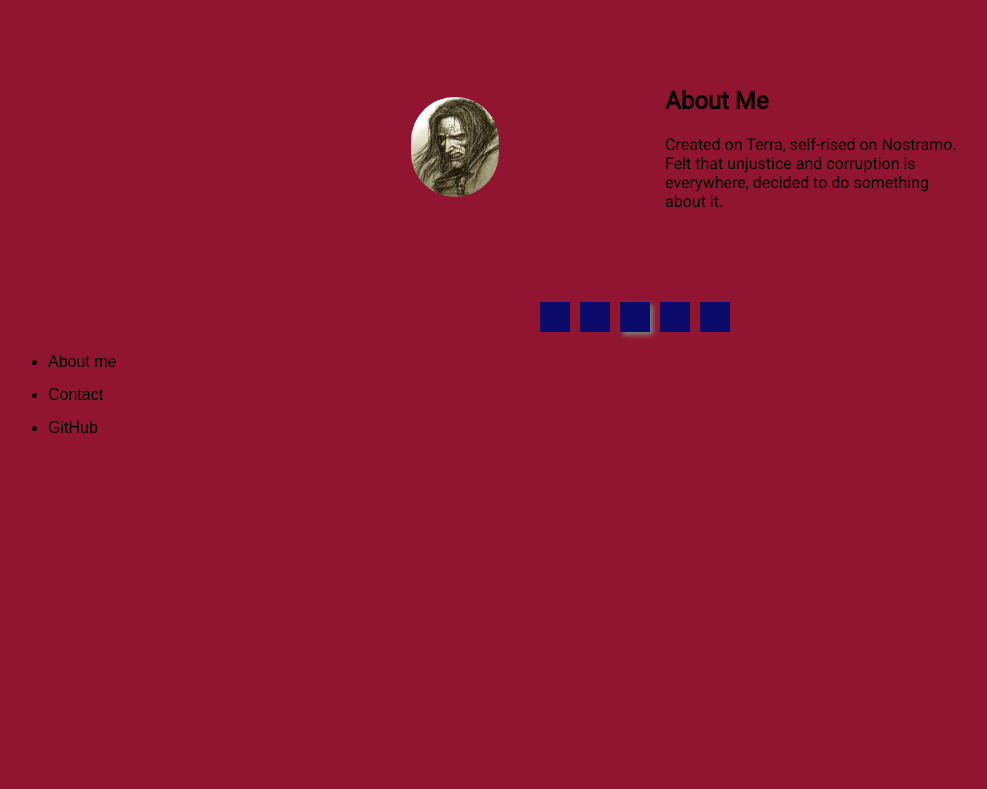
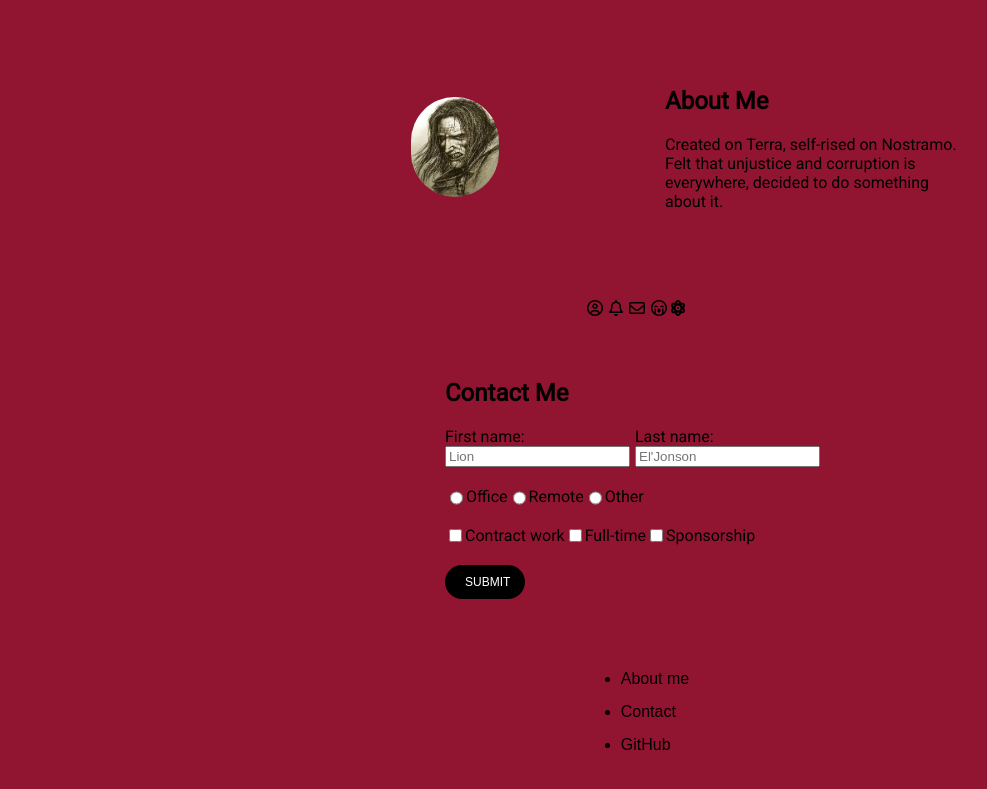
Before and after one commit to HubertKwiatkowski/AK-bootcamp, a plain HTML site: page ex01 - portfolio/index.html in a window 1280 px wide. Shown: the part 425-1214 px from the top of the page, without its empty margins (5-992 px from the left). Before the commit the page ends 886 px from the top, so only its background shows below. Drawn offline with Linux system fonts and the light colour scheme.

Commit message:
break points

```diff
--- a/ex01 - portfolio/index.html
+++ b/ex01 - portfolio/index.html
@@ -9,6 +9,7 @@
   <link rel="preconnect" href="https://fonts.googleapis.com">
   <link rel="preconnect" href="https://fonts.gstatic.com" crossorigin>
   <link href="https://fonts.googleapis.com/css2?family=Roboto&display=swap" rel="stylesheet">
+  <script src="https://kit.fontawesome.com/3a8f6052a2.js" crossorigin="anonymous"></script>
 
 </head>
 <body>
@@ -56,11 +57,46 @@
 
   </section>
   <section>
-    <div class="test"></div>
-    <div class="test"></div>
-    <div class="test" id="main"></div>
-    <div class="test"></div>
-    <div class="test"></div>
+    <i class="fa-regular fa-circle-user"></i>
+    <i class="fa-regular fa-bell"></i>
+    <i class="fa-regular fa-envelope"></i>
+    <i class="fa-regular fa-face-sad-cry"></i>
+    <i class="fa-solid fa-atom"></i>
+  </section>
+  <section>
+    <form action="">
+      <h2>Contact Me</h2>
+      <div class="input-section">
+        <div class="input-group">
+          <label for="first-name">First name:</label>
+          <input type="text" name="first-name" id="first-name" placeholder="Lion">
+        </div>
+        <div class="input-group">
+          <label for="last-name">Last name:</label>
+          <input type="text" name="last-name" id="last-name" placeholder="El'Jonson">
+        </div>
+      </div>
+
+      <div class="input-section">
+        <input type="radio" id="office-work" name="office-work" value="office-work">
+        <label for="office">Office</label>
+        <input type="radio" id="remote" name="remote" value="remote">
+        <label for="office">Remote</label>
+        <input type="radio" id="other" name="other" value="other">
+        <label for="other">Other</label>
+      </div>
+
+      <div class="input-section">
+        <input type="checkbox" id="contract" name="contract" placeholder="contract">
+        <label for="cotnract">Contract work</label>
+        <input type="checkbox" id="full-time" name="full-time" placeholder="full-time">
+        <label for="full-time">Full-time</label>
+        <input type="checkbox" id="sponsorship" name="sponsorship" placeholder="sponsorshipt">
+        <label for="sponsorship">Sponsorship</label>
+      </div>
+
+      <input type="submit" class="button" value="submit">
+    </form>
   </section>
   <footer>
     <ul>
--- a/ex01 - portfolio/styles.css
+++ b/ex01 - portfolio/styles.css
@@ -72,6 +72,17 @@ section {
   margin: 30px;
 }
 
+@media only screen and (max-width: 700px) {
+  .hero-image {
+    max-width: 700px;
+  }
+
+  .hero-image {
+    visibility: hidden;
+    height: 0px;
+  }
+}
+
 .styled-break {
   width: 30px;
   height: 5px;
@@ -118,8 +129,35 @@ section {
   box-shadow: inset -2px -2px 3px rgba(255, 255, 255, 0.6);
 }
 
+form {
+  margin: 0 0 40px 0;
+}
+
+.input-section {
+  margin: 20px 0;
+  display: flex;
+}
+
+.input-group {
+  display: flex;
+  flex-direction: column;
+  margin: 0 5px 0 0;
+}
+
 footer {
   font-family: Arial, Helvetica, sans-serif;
+  display: flex;
+  justify-content: center;
+}
+
+@media only screen and (max-width: 500px) {
+  footer {
+    background-color: aqua;
+  }
+}
+
+.fa-regular {
+  margin: 3px;
 }
 
 a {
```
Also changed, not shown: ex01 - portfolio/pages/contact.html (+36 -0 lines).
